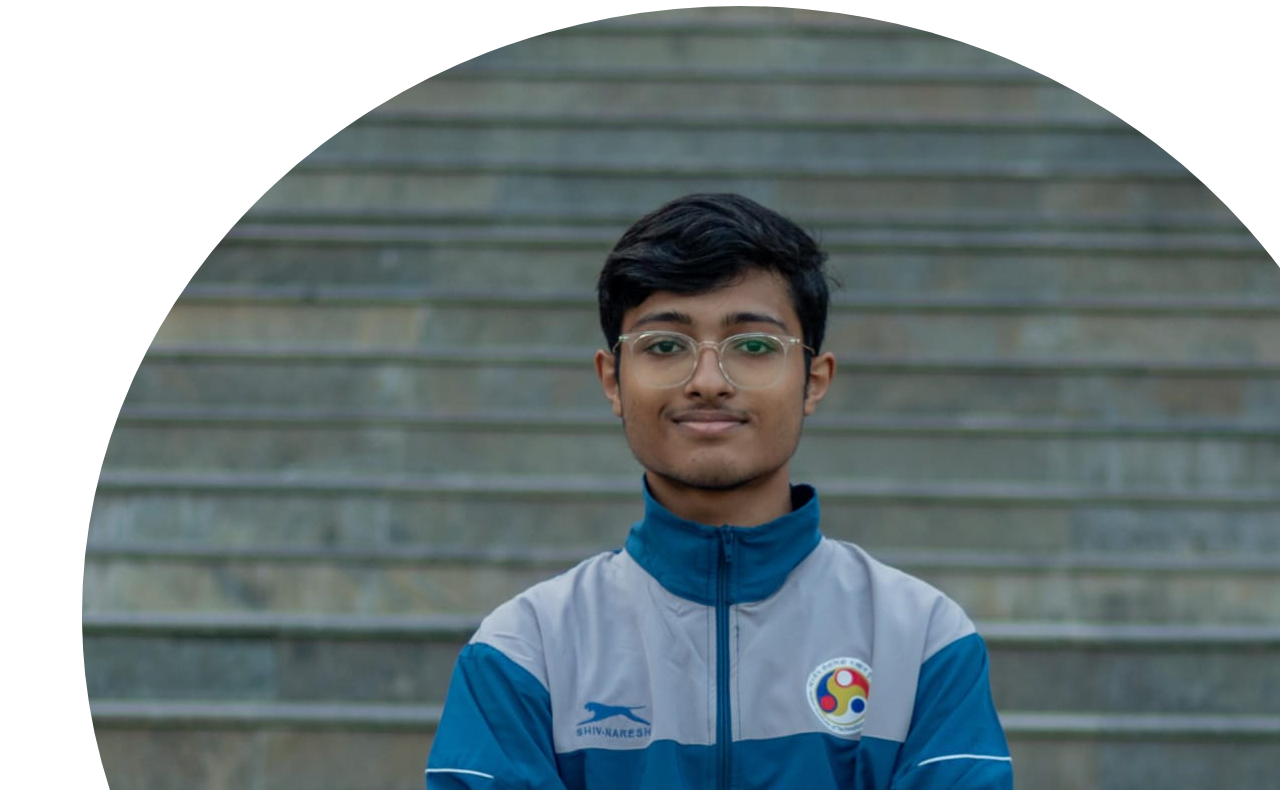
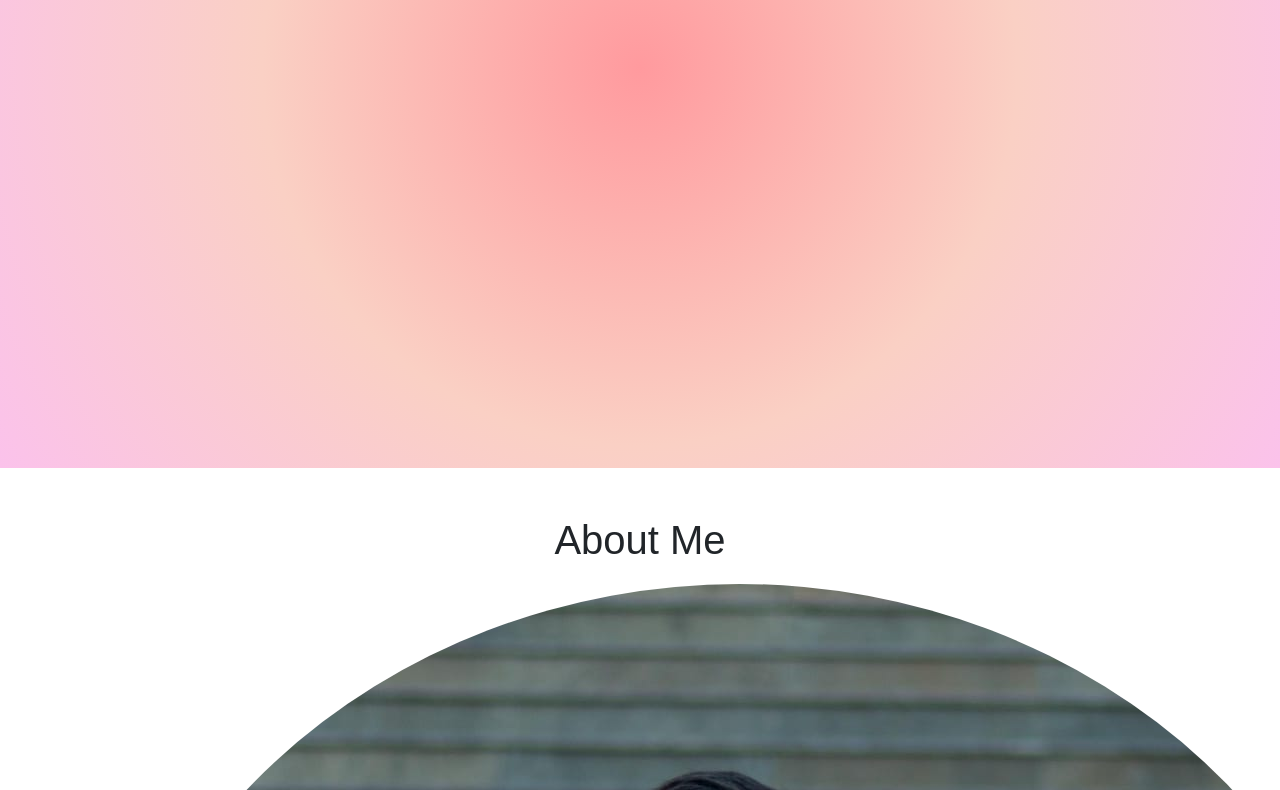
Before and after one commit to Blabberoni/bedabratbarma.github.io, a plain HTML site: page index.html in a window 1280 px wide. Shown: the part 390-1180 px from the top of the page. Drawn offline with nearby package versions, Linux system fonts and the light colour scheme.

Commit message:
Update styles.css
Done

```diff
--- a/styles.css
+++ b/styles.css
@@ -5,7 +5,9 @@ body {
 }
 
 header {
-    background: linear-gradient(45deg, #ff9a9e, #fad0c4);
+    background: radial-gradient(circle, #ff9a9e, #fad0c4, #fbc2eb);
+    height: 100vh;
+    margin: 0;
     color: white;
     padding: 100px 0;
 }
```
